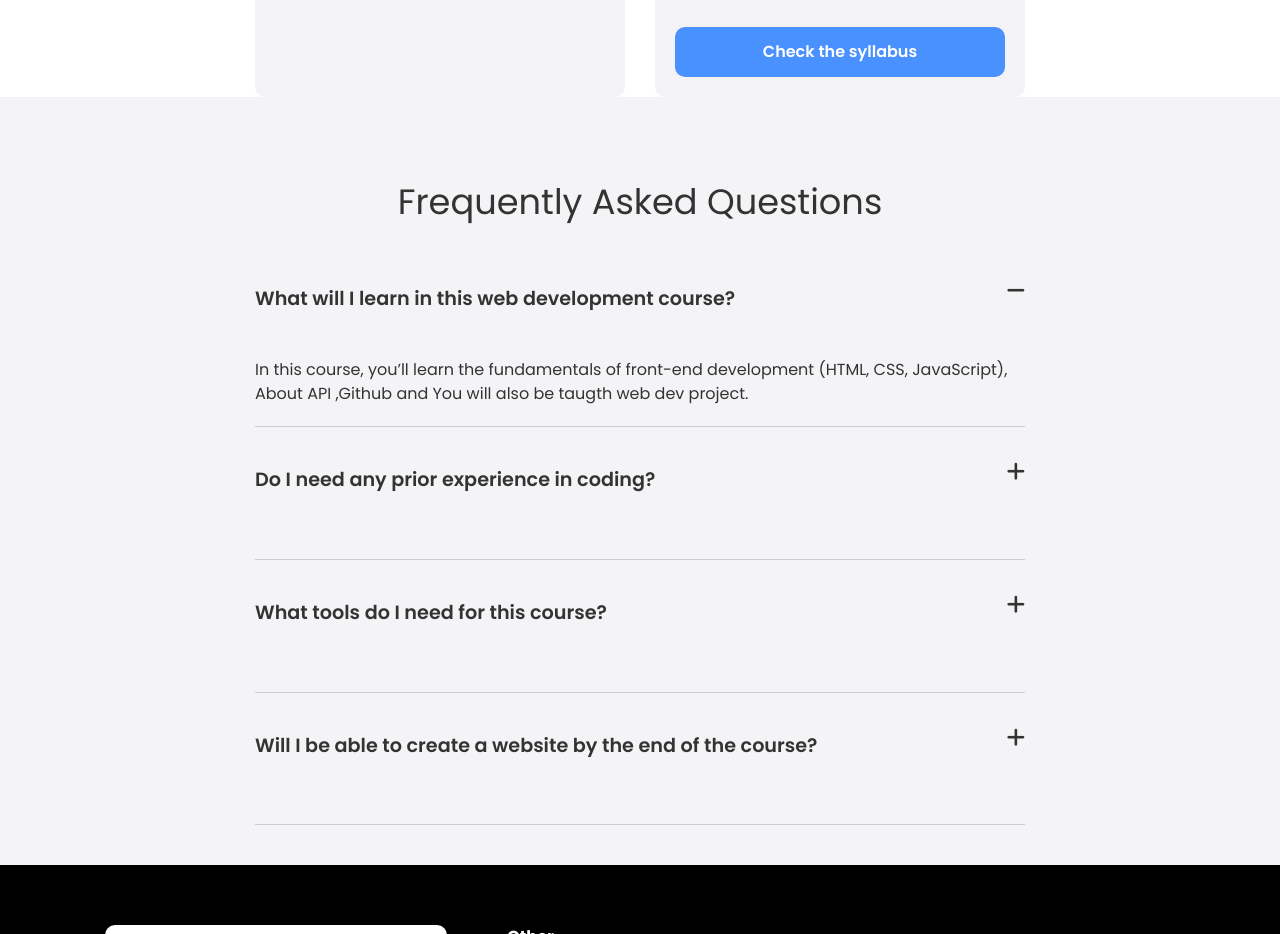
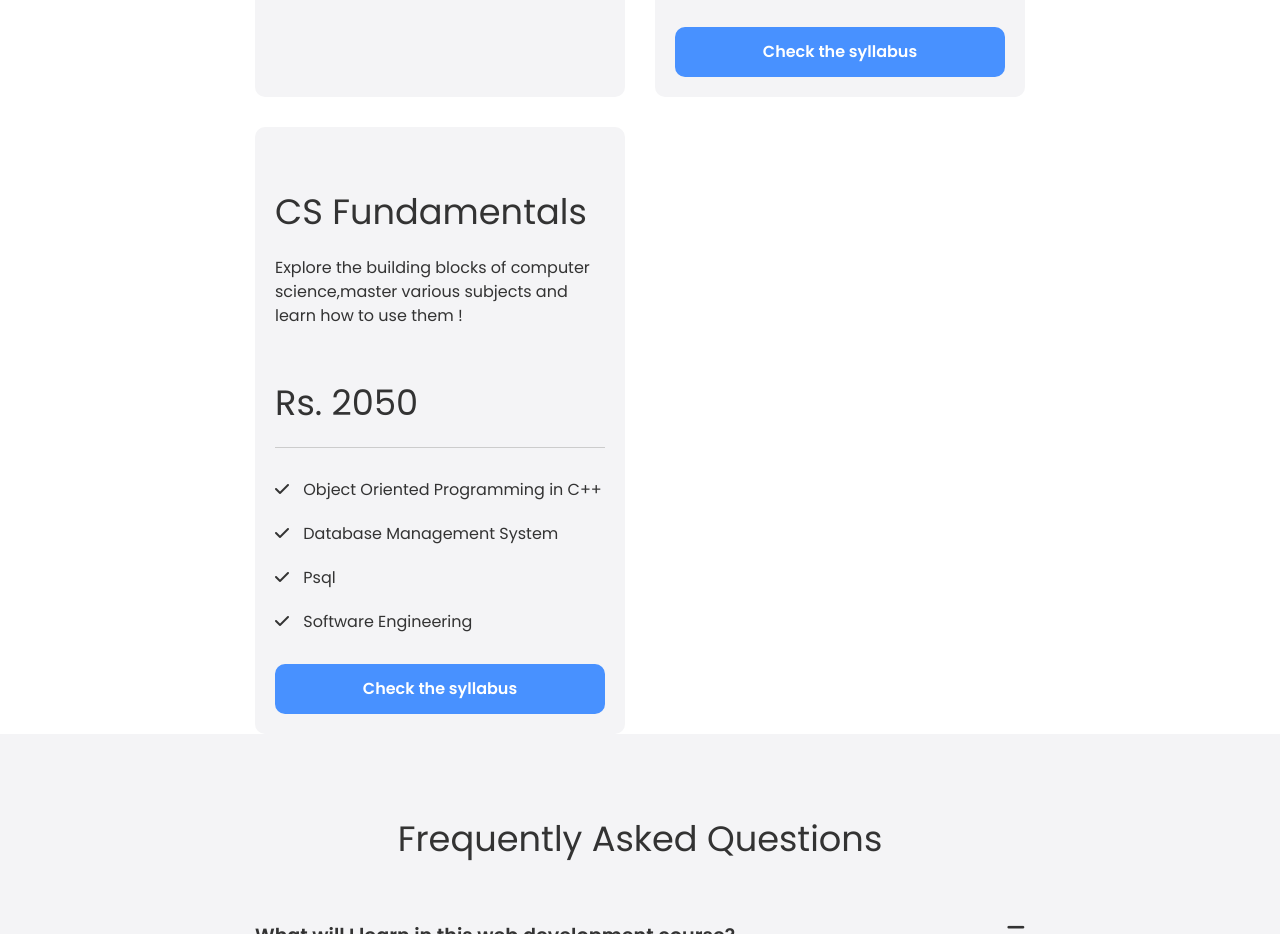
Before and after one commit to ira-mane/course, a plain HTML site: page index.html in a window 1280 px wide. Shown: the part 1563-2497 px from the top of the page. Drawn offline with Linux system fonts and the light colour scheme; a script that the page names is missing.

Commit message:
Update index.html

```diff
--- a/index.html
+++ b/index.html
@@ -145,6 +145,26 @@
             <a href="https://pdflink.to/coursepre/" target="_blank" class="btn btn-primary btn-block">Check the syllabus</a>
           </div>
         </div>
+         <div class="card bg-light">
+          <div class="pricing-card-header">
+            <h4 class="pricing-heading text-xl">CS Fundamentals</h4>
+            <p class="pricing-card-subheading">
+              Explore the building blocks of computer science,master various subjects and learn how to use them !
+            </p>
+            <p class="pricing-card-price">
+              <span class="text-xl">Rs. 2050</span>
+            </p>
+          </div>
+          <div class="pricing-card-body">
+            <ul>
+              <li><i class="fas fa-check"></i> Object Oriented Programming in C++ </li>
+              <li><i class="fas fa-check"></i> Database Management System </li>
+              <li><i class="fas fa-check"></i> Psql </li>
+              <li><i class="fas fa-check"></i> Software Engineering </li>
+            </ul>
+            <a href="https://drive.google.com/drive/folders/1ST6ierCAYnSi3k7iY6zrQeZ5xAoWW6TK?usp=sharing" target="_blank" class="btn btn-primary btn-block">Check the syllabus</a>
+          </div>
+        </div>
       </div>
     </div>
   </section>
```
